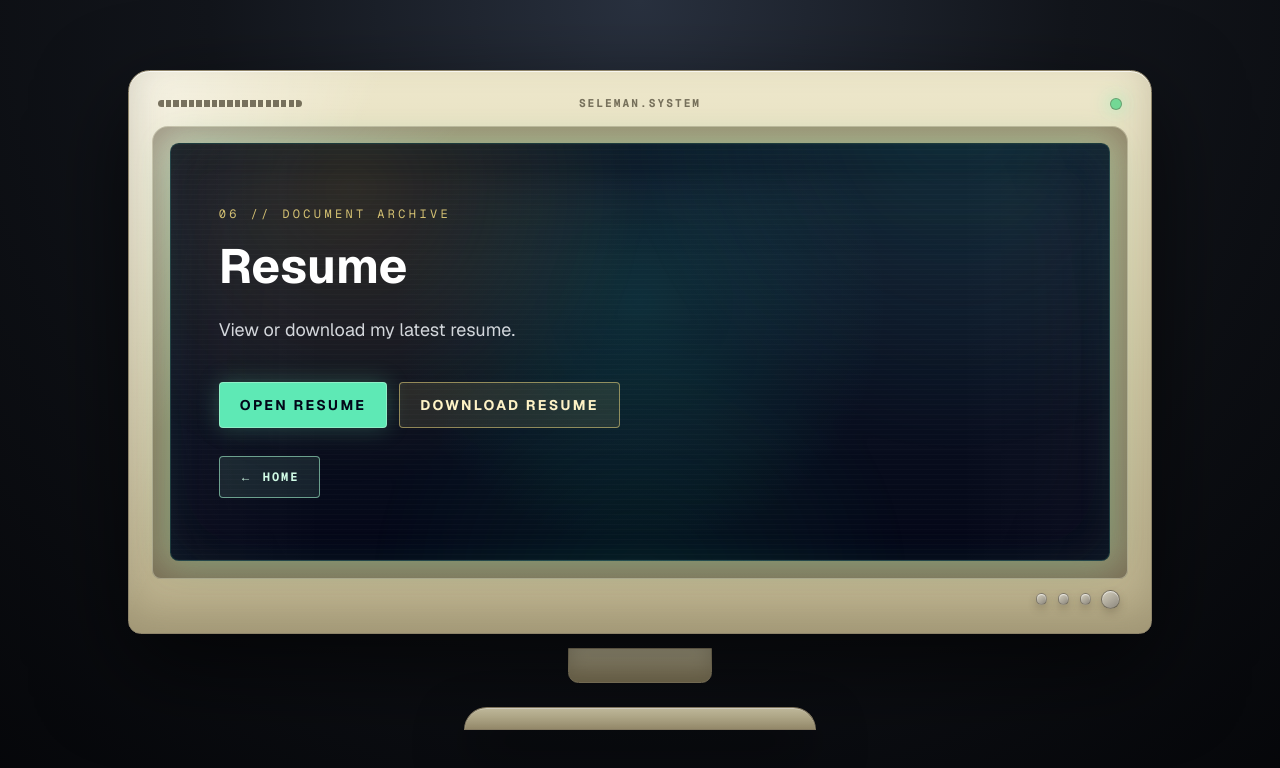
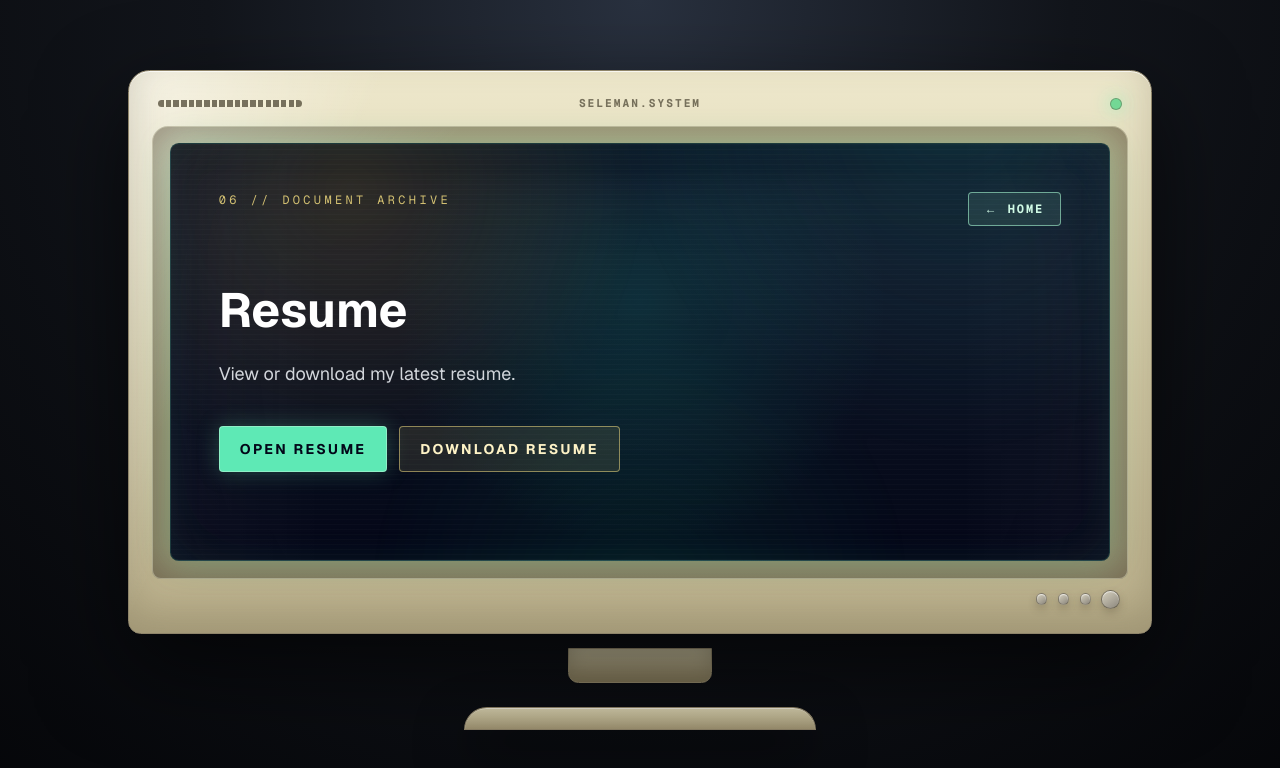
Before and after one commit to Seleman5/retro-portfolio, a Next.js app: page /resume in a window 1280 px wide. Shown: the top 768 px of the page. Built offline with nearby package versions, Linux system fonts and the light colour scheme.

Commit message:
Move Home link to page header

```diff
--- a/src/app/components/PortfolioPage.tsx
+++ b/src/app/components/PortfolioPage.tsx
@@ -26,22 +26,26 @@ export default function PortfolioPage({
               <div className="crt-scanlines" aria-hidden="true" />
               <div className="crt-glow" aria-hidden="true" />
 
-              <div className="relative z-10 flex min-h-[min(52vh,520px)] flex-col justify-center p-5 sm:p-8 lg:p-12">
+              <div className="relative z-10 flex min-h-[min(52vh,520px)] flex-col p-5 sm:p-8 lg:p-12">
+                <div className="flex flex-col gap-4 sm:flex-row sm:items-start sm:justify-between">
                   <p className="font-mono text-xs uppercase tracking-[0.28em] text-amber-200/80">
                     {eyebrow}
                   </p>
+                  <Link
+                    className="inline-flex w-fit items-center justify-center rounded-sm border border-emerald-200/60 bg-emerald-200/10 px-4 py-2 font-mono text-xs font-bold uppercase tracking-[0.16em] text-emerald-100 transition hover:bg-emerald-200/20 focus:outline-none focus:ring-2 focus:ring-emerald-100"
+                    href="/"
+                  >
+                    ← Home
+                  </Link>
+                </div>
+                <div className="my-auto">
                   <h1 className="mt-5 text-4xl font-bold text-white sm:text-5xl">
                     {title}
                   </h1>
                   <p className="mt-6 max-w-2xl text-base leading-8 text-slate-100/86 sm:text-lg">
                     {description}
                   </p>
-                <Link
-                  className="mt-9 inline-flex w-fit items-center justify-center rounded-sm border border-emerald-200/60 bg-emerald-200/10 px-5 py-3 font-mono text-xs font-bold uppercase tracking-[0.16em] text-emerald-100 transition hover:bg-emerald-200/20 focus:outline-none focus:ring-2 focus:ring-emerald-100"
-                  href="/"
-                >
-                  ← Home
-                </Link>
+                </div>
               </div>
             </div>
           </div>
--- a/src/app/experience/page.tsx
+++ b/src/app/experience/page.tsx
@@ -65,12 +65,22 @@ export default function ExperiencePage() {
 
               <div className="relative z-10 flex min-h-[min(70vh,780px)] flex-col p-5 text-[#d8fff0] sm:p-7 lg:p-10">
                 <div className="border-b border-emerald-200/15 pb-5">
+                  <div className="flex flex-col gap-4 sm:flex-row sm:items-start sm:justify-between">
+                    <div>
                       <p className="font-mono text-xs uppercase tracking-[0.28em] text-amber-200/80">
                         02 // Work log
                       </p>
                       <h1 className="mt-3 text-3xl font-bold text-white sm:text-4xl">
                         Experience
                       </h1>
+                    </div>
+                    <Link
+                      className="inline-flex w-fit items-center justify-center rounded-sm border border-emerald-200/60 bg-emerald-200/10 px-4 py-2 font-mono text-xs font-bold uppercase tracking-[0.16em] text-emerald-100 transition hover:bg-emerald-200/20 focus:outline-none focus:ring-2 focus:ring-emerald-100"
+                      href="/"
+                    >
+                      ← Home
+                    </Link>
+                  </div>
                   <p className="mt-4 max-w-3xl text-sm leading-7 text-slate-100/82 sm:text-base">
                     My experience combines full-stack development, automation,
                     API testing, SQL validation, debugging, and quality-focused
@@ -151,12 +161,6 @@ export default function ExperiencePage() {
                   </article>
                 </section>
 
-                <Link
-                  className="mt-6 inline-flex w-fit items-center justify-center rounded-sm border border-emerald-200/60 bg-emerald-200/10 px-5 py-3 font-mono text-xs font-bold uppercase tracking-[0.16em] text-emerald-100 transition hover:bg-emerald-200/20 focus:outline-none focus:ring-2 focus:ring-emerald-100"
-                  href="/"
-                >
-                  ← Home
-                </Link>
               </div>
             </div>
           </div>
--- a/src/app/projects/page.tsx
+++ b/src/app/projects/page.tsx
@@ -56,7 +56,7 @@ export default function ProjectsPage() {
               <div className="crt-glow" aria-hidden="true" />
 
               <div className="relative z-10 flex min-h-[min(62vh,680px)] flex-col p-5 text-[#d8fff0] sm:p-7 lg:p-10">
-                <div className="flex flex-wrap items-end justify-between gap-4 border-b border-emerald-200/15 pb-5">
+                <div className="flex flex-col gap-4 border-b border-emerald-200/15 pb-5 sm:flex-row sm:items-start sm:justify-between">
                   <div>
                     <p className="font-mono text-xs uppercase tracking-[0.28em] text-amber-200/80">
                       03 // Project archive
@@ -65,9 +65,17 @@ export default function ProjectsPage() {
                       Projects
                     </h1>
                   </div>
-                  <p className="font-mono text-xs uppercase tracking-[0.16em] text-emerald-100/65">
-                    02 entries loaded
-                  </p>
+                  <div className="flex flex-col items-start gap-3 sm:items-end">
+                    <Link
+                      className="inline-flex w-fit items-center justify-center rounded-sm border border-emerald-200/60 bg-emerald-200/10 px-4 py-2 font-mono text-xs font-bold uppercase tracking-[0.16em] text-emerald-100 transition hover:bg-emerald-200/20 focus:outline-none focus:ring-2 focus:ring-emerald-100"
+                      href="/"
+                    >
+                      ← Home
+                    </Link>
+                    <p className="font-mono text-xs uppercase tracking-[0.16em] text-emerald-100/65">
+                      02 entries loaded
+                    </p>
+                  </div>
                 </div>
 
                 <div className="mt-5 grid gap-4 xl:grid-cols-2">
@@ -109,12 +117,6 @@ export default function ProjectsPage() {
                   ))}
                 </div>
 
-                <Link
-                  className="mt-6 inline-flex w-fit items-center justify-center rounded-sm border border-emerald-200/60 bg-emerald-200/10 px-5 py-3 font-mono text-xs font-bold uppercase tracking-[0.16em] text-emerald-100 transition hover:bg-emerald-200/20 focus:outline-none focus:ring-2 focus:ring-emerald-100"
-                  href="/"
-                >
-                  ← Home
-                </Link>
               </div>
             </div>
           </div>
--- a/src/app/resume/page.tsx
+++ b/src/app/resume/page.tsx
@@ -21,10 +21,19 @@ export default function ResumePage() {
               <div className="crt-scanlines" aria-hidden="true" />
               <div className="crt-glow" aria-hidden="true" />
 
-              <div className="relative z-10 flex min-h-[min(52vh,520px)] flex-col justify-center p-5 sm:p-8 lg:p-12">
+              <div className="relative z-10 flex min-h-[min(52vh,520px)] flex-col p-5 sm:p-8 lg:p-12">
+                <div className="flex flex-col gap-4 sm:flex-row sm:items-start sm:justify-between">
                   <p className="font-mono text-xs uppercase tracking-[0.28em] text-amber-200/80">
                     06 // Document archive
                   </p>
+                  <Link
+                    className="inline-flex w-fit items-center justify-center rounded-sm border border-emerald-200/60 bg-emerald-200/10 px-4 py-2 font-mono text-xs font-bold uppercase tracking-[0.16em] text-emerald-100 transition hover:bg-emerald-200/20 focus:outline-none focus:ring-2 focus:ring-emerald-100"
+                    href="/"
+                  >
+                    ← Home
+                  </Link>
+                </div>
+                <div className="my-auto">
                   <h1 className="mt-5 text-4xl font-bold text-white sm:text-5xl">
                     Resume
                   </h1>
@@ -48,12 +57,7 @@ export default function ResumePage() {
                       Download Resume
                     </a>
                   </div>
-                <Link
-                  className="mt-7 inline-flex w-fit items-center justify-center rounded-sm border border-emerald-200/60 bg-emerald-200/10 px-5 py-3 font-mono text-xs font-bold uppercase tracking-[0.16em] text-emerald-100 transition hover:bg-emerald-200/20 focus:outline-none focus:ring-2 focus:ring-emerald-100"
-                  href="/"
-                >
-                  ← Home
-                </Link>
+                </div>
               </div>
             </div>
           </div>
--- a/src/app/skills/page.tsx
+++ b/src/app/skills/page.tsx
@@ -134,12 +134,22 @@ export default function SkillsPage() {
 
               <div className="relative z-10 flex min-h-[min(74vh,840px)] flex-col p-5 text-[#d8fff0] sm:p-7 lg:p-10">
                 <div className="border-b border-emerald-200/15 pb-5">
+                  <div className="flex flex-col gap-4 sm:flex-row sm:items-start sm:justify-between">
+                    <div>
                       <p className="font-mono text-xs uppercase tracking-[0.28em] text-amber-200/80">
                         04 // Toolkit
                       </p>
                       <h1 className="mt-3 text-3xl font-bold text-white sm:text-4xl">
                         Skills
                       </h1>
+                    </div>
+                    <Link
+                      className="inline-flex w-fit items-center justify-center rounded-sm border border-emerald-200/60 bg-emerald-200/10 px-4 py-2 font-mono text-xs font-bold uppercase tracking-[0.16em] text-emerald-100 transition hover:bg-emerald-200/20 focus:outline-none focus:ring-2 focus:ring-emerald-100"
+                      href="/"
+                    >
+                      ← Home
+                    </Link>
+                  </div>
                   <p className="mt-4 max-w-3xl text-sm leading-7 text-slate-100/82 sm:text-base">
                     My technical skills span full-stack development, automation,
                     API testing, databases, debugging, and quality-focused
@@ -200,12 +210,6 @@ export default function SkillsPage() {
                   </ul>
                 </section>
 
-                <Link
-                  className="mt-6 inline-flex w-fit items-center justify-center rounded-sm border border-emerald-200/60 bg-emerald-200/10 px-5 py-3 font-mono text-xs font-bold uppercase tracking-[0.16em] text-emerald-100 transition hover:bg-emerald-200/20 focus:outline-none focus:ring-2 focus:ring-emerald-100"
-                  href="/"
-                >
-                  ← Home
-                </Link>
               </div>
             </div>
           </div>
```
Lines whose indentation alone changed are shown as unchanged.
